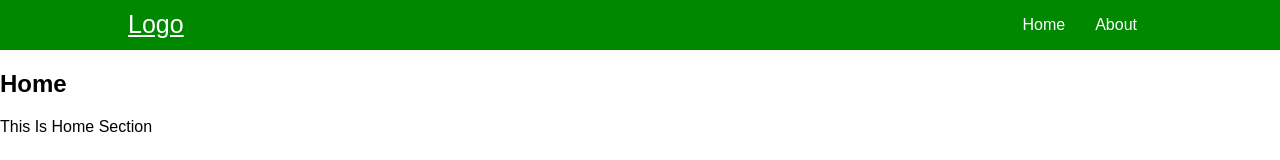
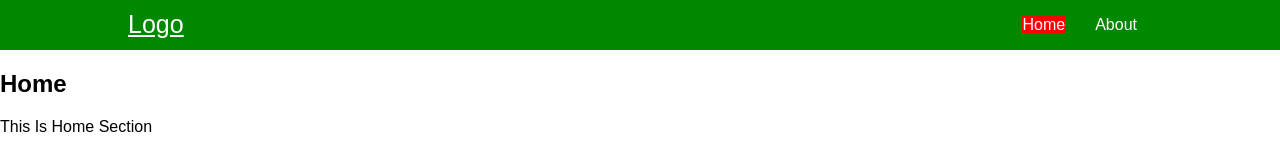
Before and after one commit to Mohammedazzam/react_-Unique_Coderz, a React (Create React App) app: page / in a window 1280 px wide. Shown: the top 160 px of the page. Built offline with nearby package versions, Linux system fonts and the light colour scheme.

Commit message:
(25 Prevent Reload Using NavLink)

```diff
--- a/src/App.js
+++ b/src/App.js
@@ -1,5 +1,7 @@
 import React, { Component } from 'react';
+// import { BrowserRouter, Route } from 'react-router-dom';
 import { BrowserRouter, Route } from 'react-router-dom';
+
 import About from './components/About';
 import Home from './components/Home';
 import Nav from './components/Nav'
@@ -11,9 +13,8 @@
             <BrowserRouter>
                 <div className="App">
                     <Nav />
-                    {/* <Route path="/" component={Home}/> */}
-                    <Route exact path="/" component={Home} />
-                    <Route path="/about" component={About} />
+                    <Route activeClassName="selected" exact path="/" component={Home} />
+                    <Route activeClassName="selected" path="/about" component={About} />
                 </div>
             </BrowserRouter>
         )
--- a/src/components/Nav.js
+++ b/src/components/Nav.js
@@ -1,5 +1,5 @@
 import React from 'react';
-
+import { Link, NavLink } from 'react-router-dom'
 
 const Nav = () => {
     return (
@@ -7,8 +7,15 @@
             <div className="container">
                 <a href="#" className="logo">Logo</a>
                 <ul>
-                    <a href="/">Home</a>
-                    <a href="/about">About</a>
+                    {/* <Link to="/">Home</Link>
+                    <Link to="/about">About</Link> */}
+
+
+                    {/* <Route exact path="/" component={Home} />
+                    <Route path="/about" component={About} /> */}
+
+                    <NavLink activeClassName="selected" exact to="/">Home</NavLink>
+                    <NavLink activeClassName="selected" to="/about">About</NavLink>
                 </ul>
             </div>
         </div>
--- a/src/index.css
+++ b/src/index.css
@@ -40,3 +40,12 @@
   color:#fff;
   margin: 0 15px;
 }
+
+.active{
+  background-color: red;
+}
+
+.selected{
+  background-color: red;
+
+}
```
